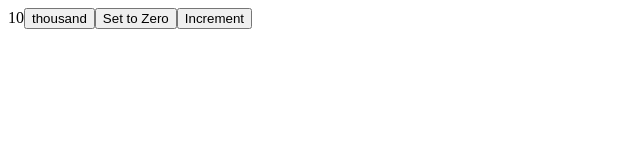
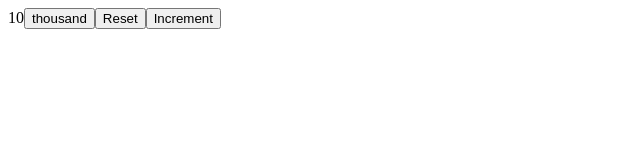
Before and after one commit to datgerhardt/fs, a React (Create React App) app in the folder part1/part1/: page / in a window 1280 px wide. Shown: the top 160 px of the page, without its empty margins (0-640 px from the left). Built offline with nearby package versions, Linux system fonts and the light colour scheme.

Commit message:
Done with Exercise 1.9

```diff
--- a/part1/part1/src/App.js
+++ b/part1/part1/src/App.js
@@ -13,7 +13,7 @@ const App = () => {
     <div>
       {value}
       <button onClick={setToValue(1000)}>thousand</button>
-      <button onClick={setToValue(0)}>Set to Zero</button>
+      <button onClick={setToValue(0)}>Reset</button>
       <button onClick={setToValue(value +1)}>Increment</button>
     </div>
   )
```
